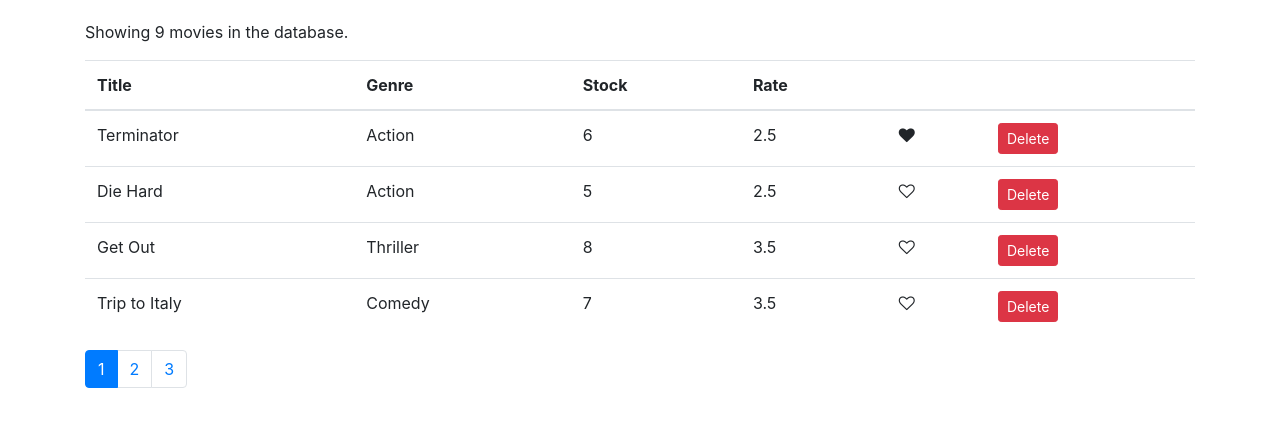
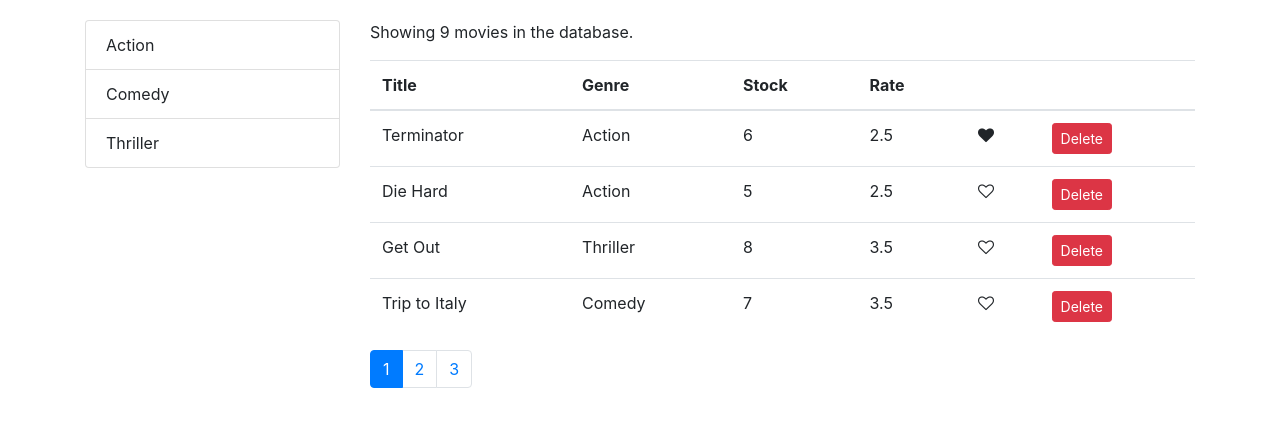
Before and after one commit to gregcompton/mosh_vidly, a React (Create React App) app: page /movies in a window 1280 px wide. Shown: the top 426 px of the page. Built offline with nearby package versions, Linux system fonts and the light colour scheme.

Commit message:
implemented filtering by genre

```diff
--- /dev/null
+++ b/src/components/common/listGroup.jsx
@@ -0,0 +1,34 @@
+import React from "react";
+
+const ListGroup = props => {
+  const {
+    items,
+    textProperty,
+    valueProperty,
+    selectedItem,
+    onItemSelect
+  } = props;
+
+  return (
+    <ul className="list-group">
+      {items.map(item => (
+        <li
+          onClick={() => onItemSelect(item)}
+          key={item[valueProperty]}
+          className={
+            item === selectedItem ? "list-group-item active" : "list-group-item"
+          }
+        >
+          {item[textProperty]}
+        </li>
+      ))}
+    </ul>
+  );
+};
+
+ListGroup.defaultProps = {
+  textProperty: "name",
+  valueProperty: "_id"
+};
+
+export default ListGroup;
--- a/src/components/movies.jsx
+++ b/src/components/movies.jsx
@@ -3,13 +3,20 @@
 import Like from "./common/like";
 import Pagination from "./common/pagination";
 import { paginate } from "../utils/paginate";
+import ListGroup from "./common/listGroup";
+import { getGenres } from "../services/fakeGenreService";
 
 class Movies extends Component {
   state = {
-    movies: getMovies(),
+    movies: [],
     pageSize: 4,
-    currentPage: 1
+    currentPage: 1,
+    genres: []
   };
+
+  componentDidMount() {
+    this.setState({ movies: getMovies(), genres: getGenres() });
+  }
 
   handleDelete = movie => {
     const movies = this.state.movies.filter(m => m._id !== movie._id);
@@ -28,17 +35,39 @@
     this.setState({ currentPage: page });
   };
 
+  handleGenreSelect = genre => {
+    this.setState({ selectedGenre: genre });
+  };
+
   render() {
     const { length: count } = this.state.movies;
-    const { pageSize, currentPage, movies: allMovies } = this.state;
+    const {
+      pageSize,
+      currentPage,
+      selectedGenre,
+      movies: allMovies
+    } = this.state;
 
     if (count === 0) return <p>There are no movies in the database.</p>;
 
-    const movies = paginate(allMovies, currentPage, pageSize);
+    const filtered = selectedGenre
+      ? allMovies.filter(m => m.genre._id === selectedGenre._id)
+      : allMovies;
+
+    const movies = paginate(filtered, currentPage, pageSize);
 
     return (
-      <React.Fragment>
-        <p>Showing {count} movies in the database.</p>
+      <div className="row">
+        <div className="col-3">
+          <ListGroup
+            items={this.state.genres}
+            selectedItem={this.state.selectedGenre}
+            onItemSelect={this.handleGenreSelect}
+          />
+        </div>
+
+        <div className="col">
+          <p>Showing {filtered.length} movies in the database.</p>
           <table className="table">
             <thead>
               <tr>
@@ -76,12 +105,13 @@
             </tbody>
           </table>
           <Pagination
-          itemsCount={count}
+            itemsCount={filtered.length}
             pageSize={pageSize}
             currentPage={currentPage}
             onPageChange={this.handlePageChange}
           />
-      </React.Fragment>
+        </div>
+      </div>
     );
   }
 }
```
Lines whose indentation alone changed are shown as unchanged.
